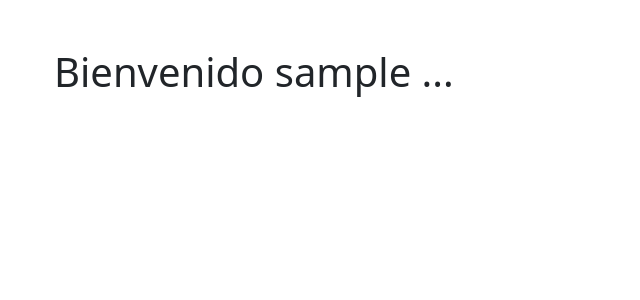
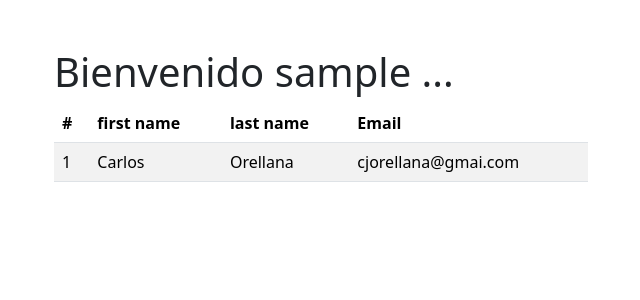
Before and after one commit to cjorellana/dcrm, a Django app: page / in a window 1280 px wide. Shown: the part 76-376 px from the top of the page, without its empty margins (319-959 px from the left). Run offline with Django 4.2, Linux system fonts and the light colour scheme; the visitor is signed in with stand-in values (Sample User, id 1); data that the repository does not hold is empty; some libraries are stand-ins or nearby versions.

Commit message:
first commit

```diff
--- a/dcrm/website/templates/welcome.html
+++ b/dcrm/website/templates/welcome.html
@@ -1,6 +1,27 @@
 <h1> Bienvenido {{ user.username }} ... </h1>
 
+{% comment %} <table class="table table-dark table-striped table-hover"> {% endcomment %}
+<table class="table table-striped table-hover">
+    <thead>
+        <tr>
+            <th scope="col">#</th>
+            <th scope="col">first name</th>
+            <th scope="col">last name</th>
+            <th scope="col">Email</th>
+        </tr>
+    </thead>
+    <tbody>
+
+        <td>1</td>
+        <td>Carlos</td>
+        <td>Orellana</td>
+        <td>cjorellana@gmai.com</td>
+    </tbody>
+</table>
+
+
 {% if records %}
+
 
     {% for record in records %}
 
```
